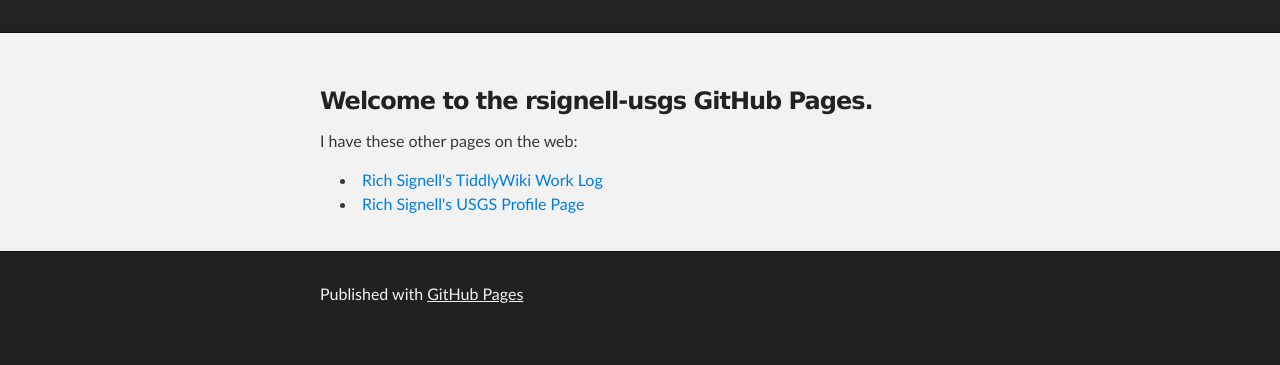
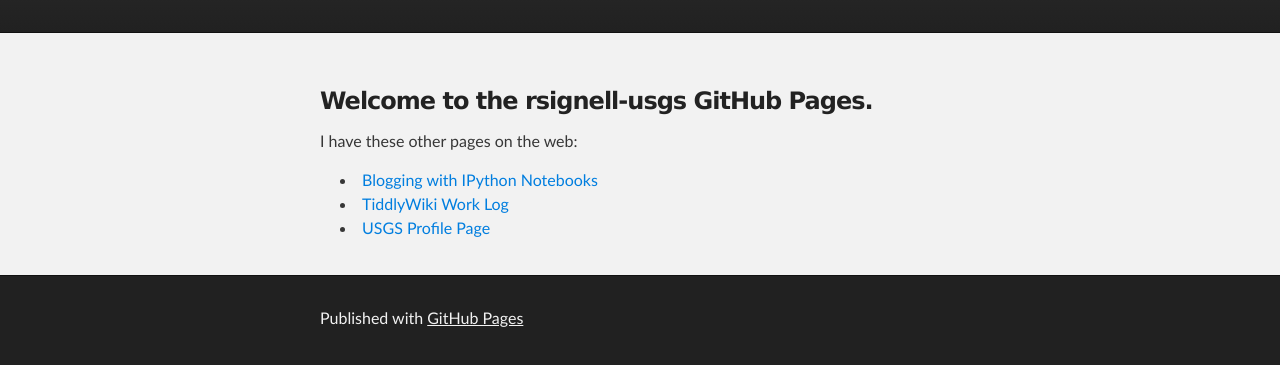
Before and after one commit to rsignell-usgs/old.rsignell-usgs.github.io, a plain HTML site: page index.html in a window 1280 px wide. Shown: the part 177-542 px from the top of the page. Drawn offline with Linux system fonts and the light colour scheme.

Commit message:
Update index.html

```diff
--- a/index.html
+++ b/index.html
@@ -33,8 +33,9 @@
 <p>I have these other pages on the web: </p>
 
 <ul>
-<li><a href="http://rsignell.tiddlyspot.com/">Rich Signell's TiddlyWiki Work Log</a></li>
-<li><a href="https://profile.usgs.gov/rsignell">Rich Signell's USGS Profile Page</a></li>
+<li><a href="http://rsignell-usgs.github.io/blog">Blogging with IPython Notebooks</a></li>
+<li><a href="http://rsignell.tiddlyspot.com/">TiddlyWiki Work Log</a></li>
+<li><a href="https://profile.usgs.gov/rsignell"> USGS Profile Page</a></li>
 </ul>
       </section>
     </div>
```
